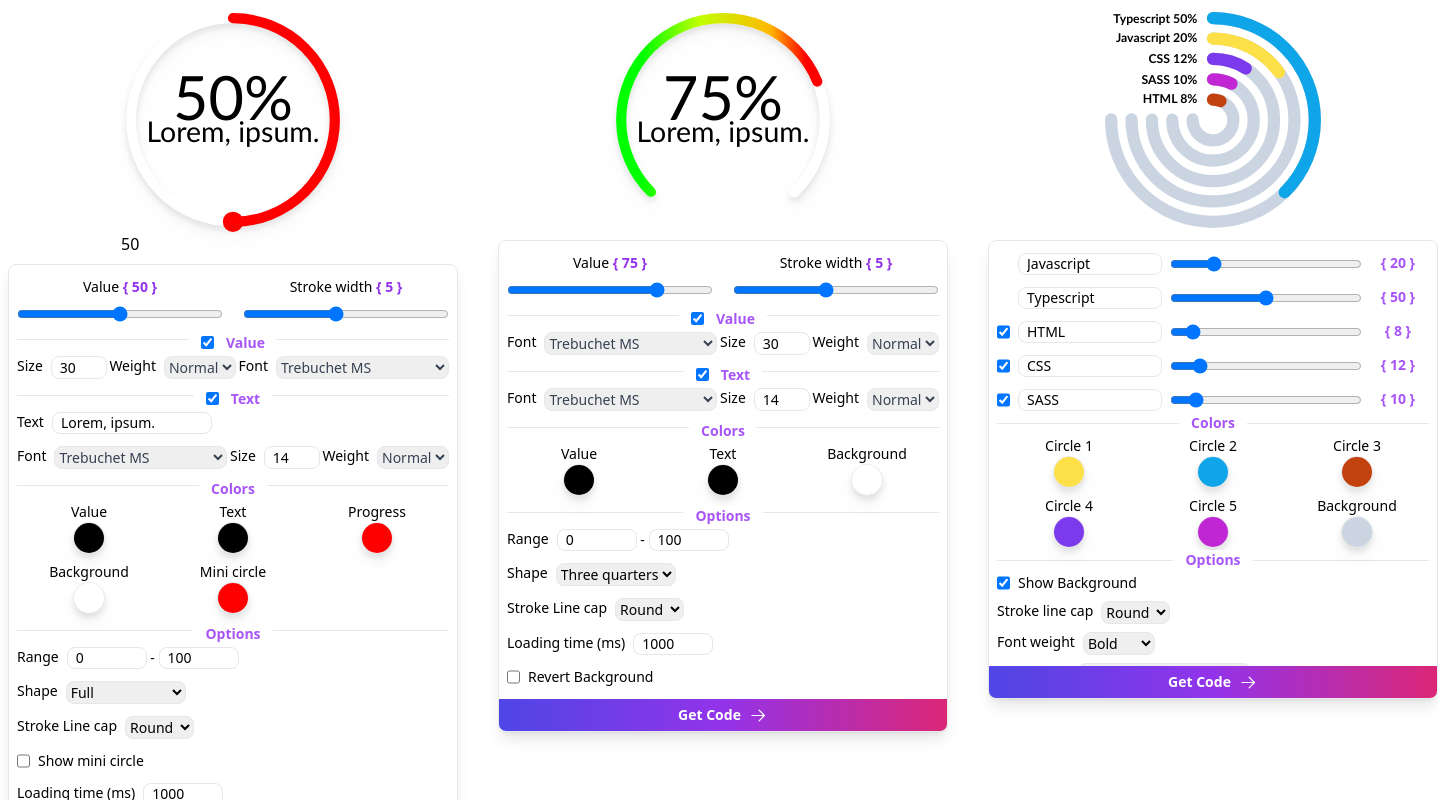
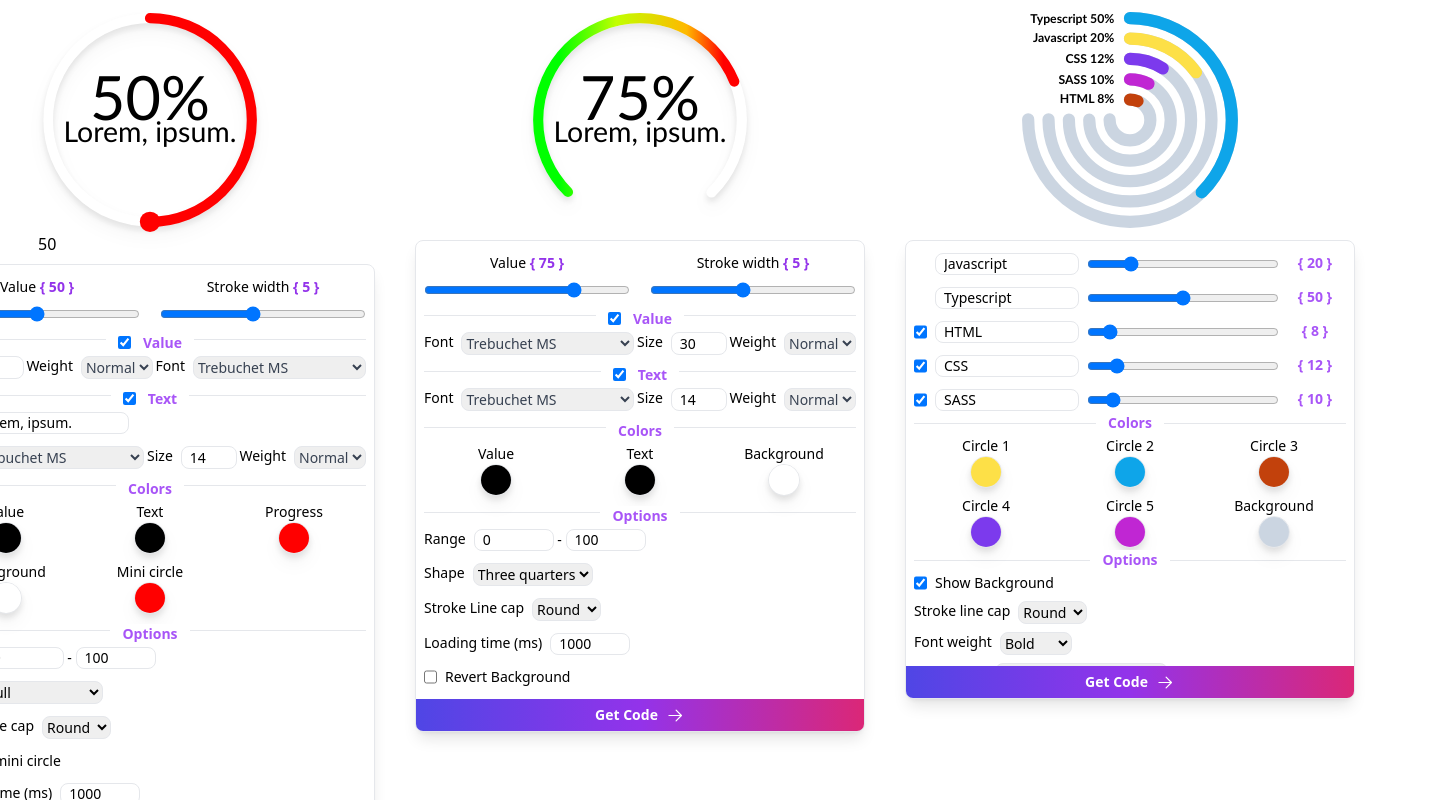
Before and after one commit to alptugidin/react-circular-progress-bar, a React (Vite) app: page / in a window 1280 px wide. Shown: the top 800 px of the page, 1438 px wide, since content can reach past the window. Built offline with nearby package versions, Linux system fonts and the light colour scheme.

Commit message:
remove justify-center

```diff
--- a/src/App.tsx
+++ b/src/App.tsx
@@ -4,7 +4,7 @@ import HeatDemo from './components/HeatDemo/HeatDemo';
 import NestedDemo from './components/NestedDemo/NestedDemo';
 const App: React.FC = () => {
   return (
-    <div className='p-2 flex gap-10'>
+    <div className='p-2 flex  gap-10 justify-center'>
       <FlatDemo/>
       <HeatDemo/>
       <NestedDemo/>
```
